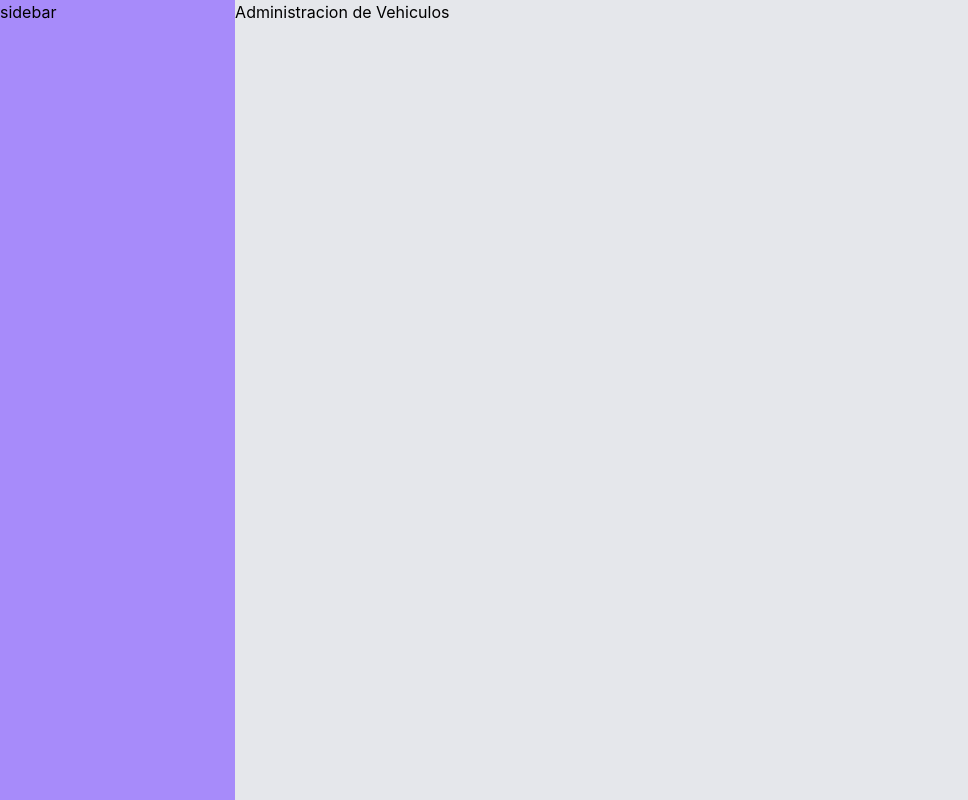
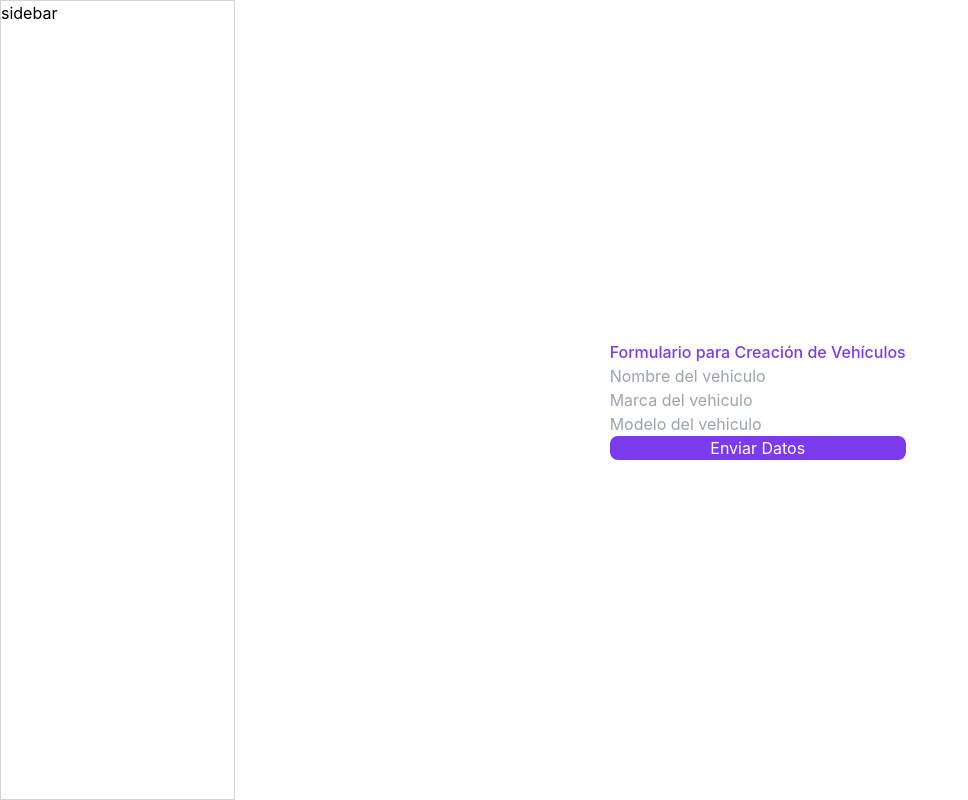
Before and after one commit to maxchz/concesionario-multimarca, a React (Create React App) app: page /admin/vehiculos in a window 1280 px wide. Shown: the whole page, without its empty margins (0-968 px from the left). Built offline with nearby package versions, Linux system fonts and the light colour scheme.

Commit message:
agregar explicacion de useEffect y useState

```diff
--- a/src/components/Sidebar.jsx
+++ b/src/components/Sidebar.jsx
@@ -2,7 +2,7 @@ import React from 'react'
 
 const Sidebar = () => {
   return (
-    <nav className="w-72 bg-violet-400">sidebar</nav>
+    <nav className="flex flex-col w-72 border border-gray-300 justify-between">sidebar</nav>
   )
 }
 
--- a/src/layouts/PrivateLayout.jsx
+++ b/src/layouts/PrivateLayout.jsx
@@ -5,7 +5,7 @@ const PrivateLayout = ({children}) => {
   return (
     <div className="flex w-screen h-screen">
         <Sidebar/>
-        <main className="flex w-full bg-gray-200 overflow-y-scroll">
+        <main className="flex w-full items-center justify-center overflow-y-scroll">
           {children}
         </main>
     </div>
--- a/src/pages/Login.jsx
+++ b/src/pages/Login.jsx
@@ -46,7 +46,7 @@ const Login = () => {
               </div>
           </div>
 
-          <div className="border-b border-dashed border-gray-600 my-2"> </div>
+          <div className="border-b border-dashed border-gray-600 my-2"></div>
 
 
           <div className="w-full mt-5 ">
--- a/src/pages/admin/Vehiculos.jsx
+++ b/src/pages/admin/Vehiculos.jsx
@@ -1,10 +1,41 @@
-import React from 'react';
+import React, {useEffect, useState} from 'react';
 import PrivateLayout from 'layouts/PrivateLayout';
 
 const Vehiculos = () => {
+
+  // useEffect(() =>{
+  //   console.log("hola soy un useEffect se ejecuta 1 vez cuando la pagina se renderiza, con array vacio");
+  //   // ejecucion 2
+  //   // ejecucion 3
+  //   // ejecucion 4
+  // }, [])
+
+  const [nombreVehiculo,setNombreVehiculo]=useState('');
+
+  const enviarDatosAlBackend = () => {
+    console.log("El valor de la variable nombreVehiculo es:", nombreVehiculo)
+  }
+
+  useEffect ( ()=>{
+    console.log("Esto es una funcion que se ejecuta cada vez que cambia el valor de nombreVehiculo")
+    console.log("el valor de la variable es:", nombreVehiculo)
+  },[nombreVehiculo])
+
+
+
   return (
     <PrivateLayout>
-            <div>Administracion de Vehiculos</div>
+      <div>
+        <form className="flex flex-col">
+          <h2 className="text-violet-600 font-medium">Formulario para Creación de Vehículos</h2>
+          <input onChange={(e) =>{setNombreVehiculo (e.target.value)}} type="text" placeholder="Nombre del vehiculo" />
+          <input onChange={(e) =>{console.log (e.target.value)}} type="text" placeholder="Marca del vehiculo" />
+          <input type="text" placeholder="Modelo del vehiculo"/>
+          <button onClick={enviarDatosAlBackend} type="button" className="bg-violet-600 hover:bg-violet-400 text-white rounded-lg ">Enviar Datos</button>
+
+        </form>
+
+      </div>
 
     </PrivateLayout>
   );
```
